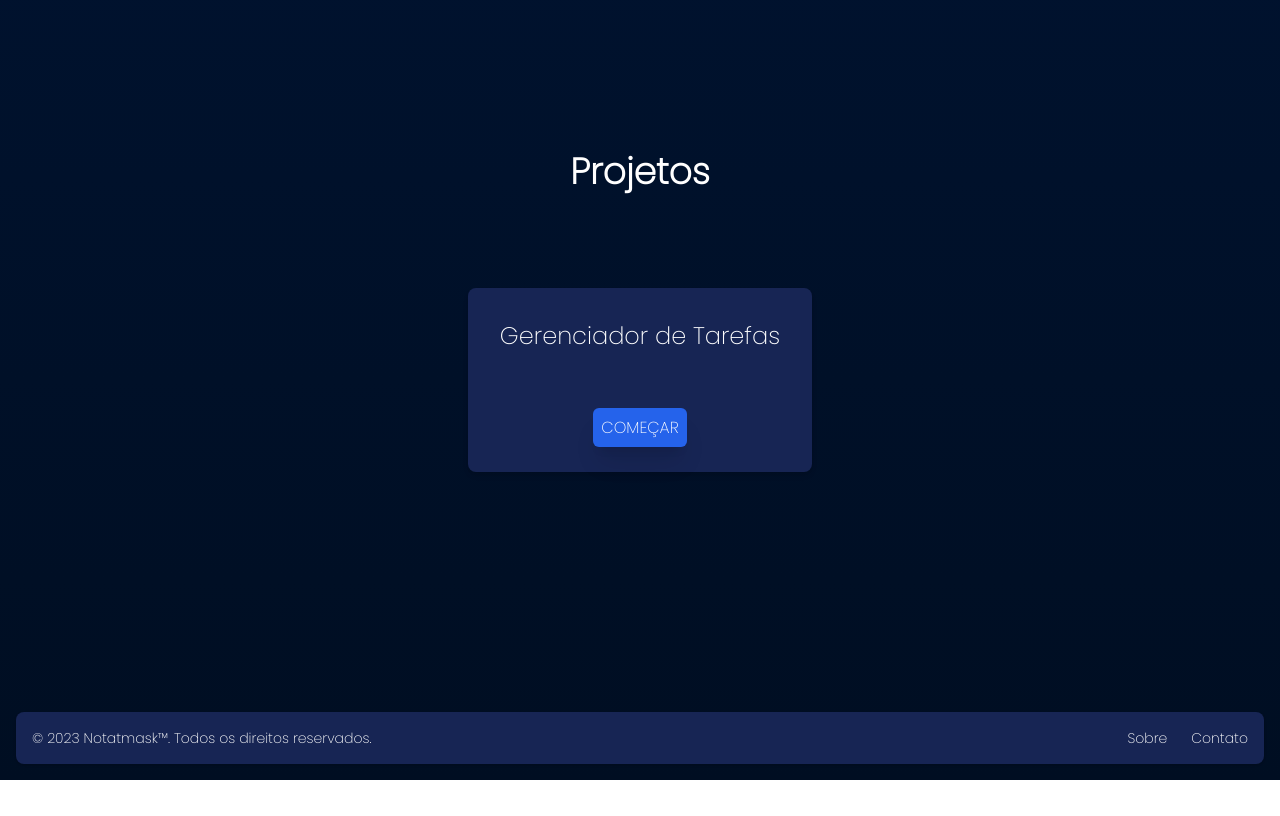
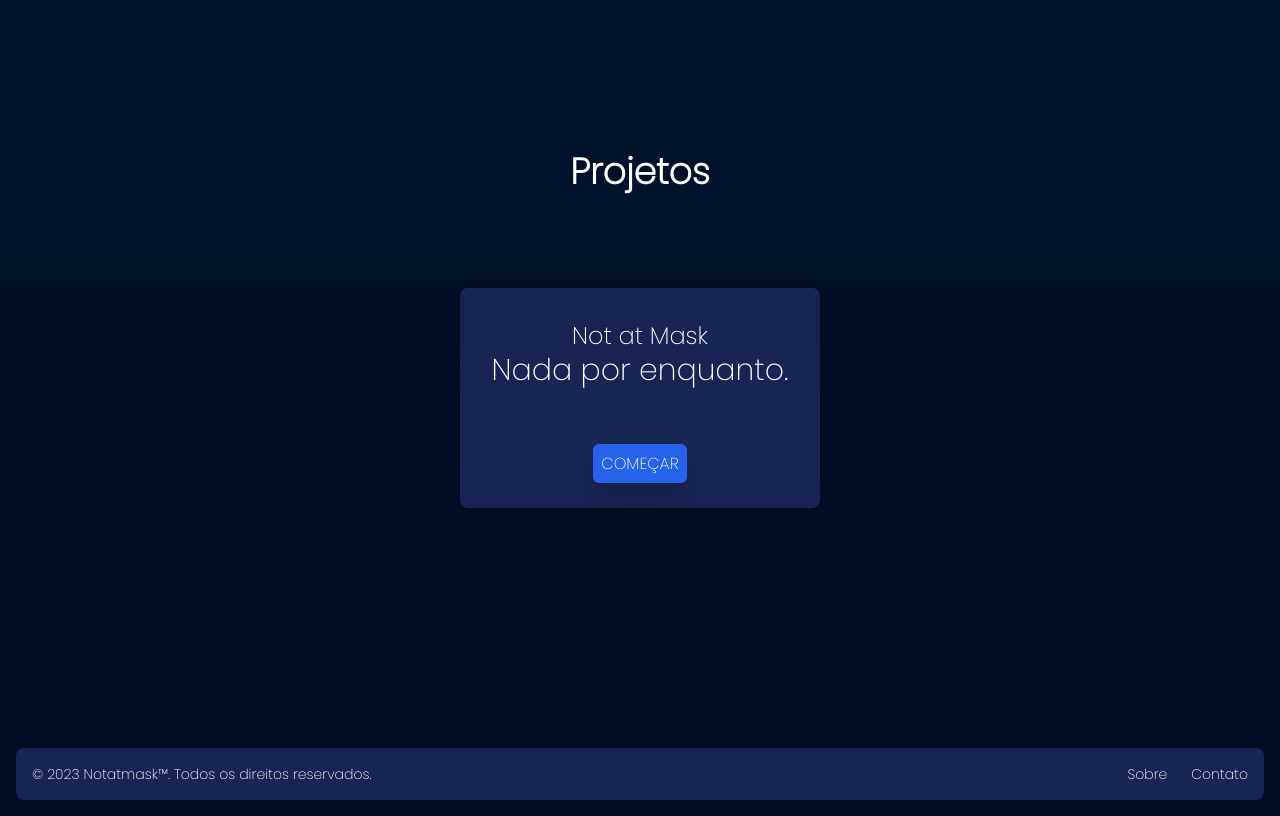
Before and after one commit to aquelemarcosla/NOTATMASK, a Next.js app: page / in a window 1280 px wide. Shown: the part 680-1496 px from the top of the page. Before the commit the page ends 1460 px from the top, so only its background shows below. Built offline with nearby package versions, Linux system fonts and the light colour scheme.

Commit message:
algumas melhorias e iniciativa para o projeto

```diff
--- a/src/app/components/BodySecondary.tsx
+++ /dev/null
@@ -1,19 +0,0 @@
-export default function BodySecondary() {
-    return(
-        <div id="Projetos" className="flex w-full h-auto p-8 justify-center items-center text-white">
-            <div className="block justify-center items-center mt-5 text-center">
-                <div className="font-bold -mt-5 text-4xl">
-                    <h1>Projetos</h1>
-                </div>
-                <div className="block h-auto w-auto p-8 rounded-lg mt-24 shadow-md bg-blue-950">
-                    <div className="text-2xl">
-                        <h1>Gerenciador de Tarefas</h1>
-                    </div>
-                    <div className="mt-16">
-                        <a href="" className="p-2 bg-blue-600 rounded-md hover:bg-sky-800 shadow-xl">COMEÇAR</a>
-                    </div>
-                </div>
-            </div>
-        </div>
-    )
-}
--- /dev/null
+++ b/src/app/components/Menu.tsx
@@ -0,0 +1,21 @@
+'use client'
+
+import Link from "next/link";
+
+export default function Menu() {
+
+    const irProjetos = () => {
+      document.getElementById('Projetos')?.scrollIntoView({ behavior: 'smooth' });
+    };
+
+    return (
+        <div className="flex flex-row justify-between">
+            <div className="mr-5">
+                <button onClick={irProjetos} className="outline-none text-lg text-white font-bold ">Projetos</button>
+            </div>
+            <Link href="https://github.com/aquelemarcosla" className="flex text-white font-bold text-lg">
+                <p>GitHub</p>
+            </Link>
+        </div>
+    );
+  }
--- /dev/null
+++ b/src/app/components/Projetos.tsx
@@ -0,0 +1,26 @@
+interface propsProjetos {
+    nome: string,
+    link: string,
+    descricao: string
+}
+
+export default function Projetos(props: propsProjetos) {
+    return (
+    <div className="block justify-center items-center mt-5 text-center">
+            <div className="font-bold -mt-5 text-4xl">
+                <h1>Projetos</h1>
+            </div>
+            <div className="block h-auto w-auto p-8 rounded-lg mt-24 shadow-md bg-blue-950">
+            <div className="text-2xl">
+                <h1>{props.nome}</h1>
+            </div>
+            <div className="text-3xl">
+                <p>{props.descricao}</p>
+            </div>
+            <div className="mt-16">
+                <a href={props.link} className="p-2 bg-blue-600 rounded-md hover:bg-sky-800 shadow-xl">COMEÇAR</a>
+            </div>
+        </div>
+    </div>
+    )
+}
--- a/src/app/globals.css
+++ b/src/app/globals.css
@@ -3,7 +3,7 @@
 @tailwind components;
 @tailwind utilities;
 
-main {
+#main {
     background: rgb(0,3,16);
     background: linear-gradient(180deg, rgb(0, 12, 66) 0%, rgb(0, 18, 46) 45%, rgb(0, 14, 34)100%);
 }
--- /dev/null
+++ b/src/app/notatmask/page.tsx
@@ -0,0 +1,7 @@
+export default function Notatmask() {
+    return (
+        <main className="flex flex-col justify-center items-center text-2xl font-bold">
+            <p>Construindo...</p>
+        </main>
+    )
+}
--- a/src/app/page.tsx
+++ b/src/app/page.tsx
@@ -1,12 +1,12 @@
 import Head from "next/head";
-import Header from "./components/Header";
-import BodyCenter from "./components/BodyCenter";
-import BodySecondary from "./components/BodySecondary";
-import Footer from "./components/Footer";
+import Header from "./ui/Header";
+import BodyCenter from "./ui/BodyCenter";
+import BodySecondary from "./ui/BodySecondary";
+import Footer from "./ui/Footer";
 
 export default function Home() {
   return (
-    <main className="flex flex-col h-auto font-primary">
+    <main className="flex flex-col h-auto font-primary " id="main">
       <Head>
         <link rel="icon" href="../public/favicon.ico" />
       </Head>
--- a/src/app/components/BodyCenter.tsx
+++ b/src/app/ui/BodyCenter.tsx
@@ -1,4 +1,4 @@
-import Apresentation from "./Apresentation";
+import Apresentation from "../components/Info";
 
 export default function BodyCenter() {
     return(
--- /dev/null
+++ b/src/app/ui/BodySecondary.tsx
@@ -0,0 +1,9 @@
+import Projetos from "../components/Projetos";
+
+export default function BodySecondary() {
+    return(
+        <div id="Projetos" className="flex w-full h-auto p-8 justify-center items-center text-white">
+            <Projetos nome="Not at Mask" link="/notatmask" descricao="Nada por enquanto." />
+        </div>
+    )
+}
--- a/src/app/components/Header.tsx
+++ b/src/app/ui/Header.tsx
@@ -1,7 +1,7 @@
-"use client";
-import Link from "next/link";
+'use client'
+
 import { useState, useEffect } from "react";
-import Image from "next/image";
+import Menu from "../components/Menu";
 
 export default function Header() {
     const [scrolled, setScrolled] = useState(false);
@@ -25,12 +25,7 @@ export default function Header() {
 
     return (
       <div className={`flex w-full h-[65px] justify-end fixed p-5 ${scrolled ? 'bg-white bg-opacity-5' : ''}`} >
-        <div className="mr-5">
-          <button onClick={irProjetos} className="outline-none text-lg text-white font-bold ">Projetos</button>
-        </div>
-        <Link href="https://github.com/aquelemarcosla" className="flex text-white font-bold text-lg">
-          <p>GitHub</p>
-        </Link>
+        <Menu />
       </div>
     );
   }
```
Also changed, not shown: src/app/components/Info.tsx (renamed from src/app/components/Apresentation.tsx), src/app/ui/Footer.tsx (renamed from src/app/components/Footer.tsx).
